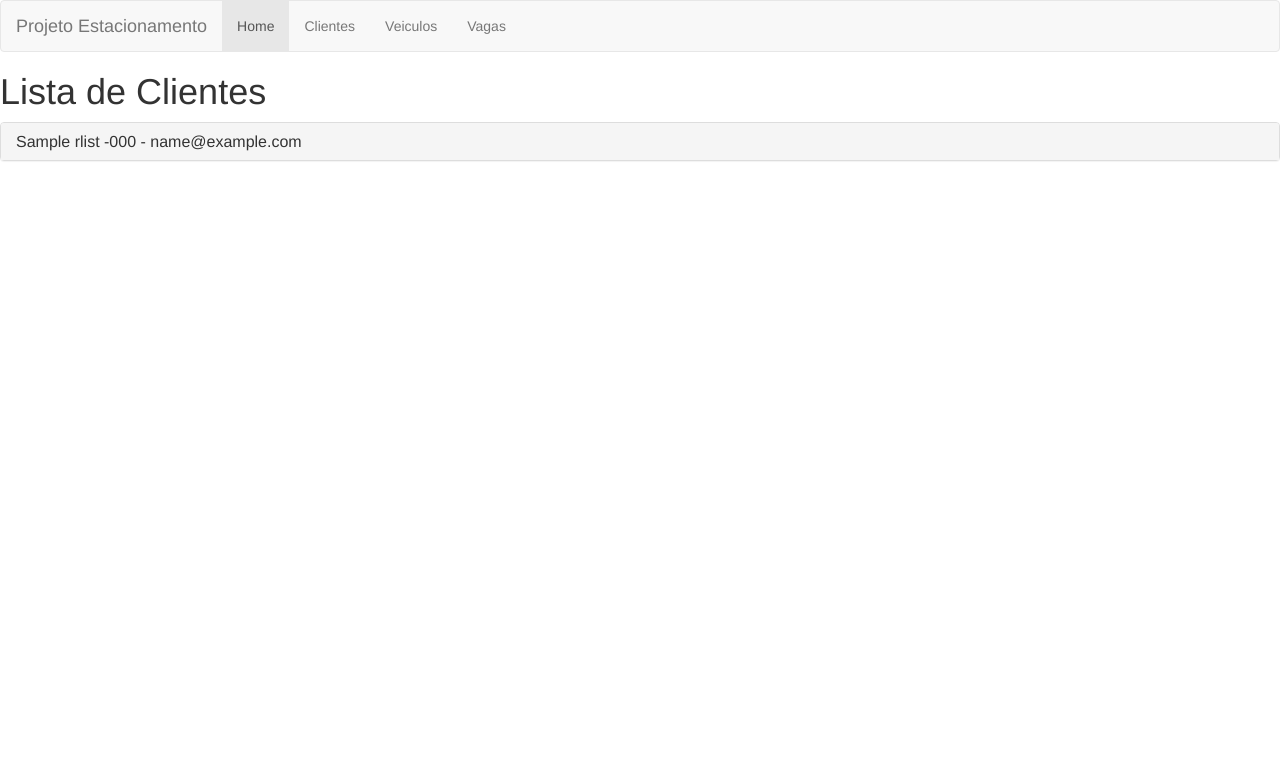
After one commit to rodrigolucianocosta/ProjectParking, a Django app: template ProjectParking/Parking/templates/Parking/listacliente.html in a window 1280 px wide. The commit adds this page. Shown: the top 779 px of the page. Run offline with Django 3.2, Linux system fonts and the light colour scheme; the template is opened without the code that fills it: most values are stand-ins (such as "Sample title", 1, 10 or a date in 2020); parts of the project's set-up code (start-up, migrations or seed data) failed here and were passed over; some libraries are stand-ins or nearby versions.

Commit message:
acerto de aplicacao

```diff
--- a/ProjectParking/Parking/models.py
+++ b/ProjectParking/Parking/models.py
@@ -52,11 +52,11 @@ class veiculo(models.Model):
 class vaga(models.Model):
 
 	#tipoVaga = models.CharField('Tipo de Vaga',max_length=1,choices=TIPO_VAGA,null=True)
-	cliente = models.OneToOneField(cliente,verbose_name="cliente",null=True)
+	cliente = models.ForeignKey(cliente,verbose_name="cliente",null=True)
 	numero = models.AutoField('numero da vaga',primary_key=True)
 	bloco  = models.CharField('bloco',max_length=2)
-	entrada = models.DateTimeField('entrada',null=True)
-	saida = models.DateTimeField('Saida',null=True)
+	entrada = models.TimeField('entrada',null=True)
+	saida = models.TimeField('Saida',null=True)
 	valorHora = models.FloatField('valorHora',validators=[MinValueValidator(2.00),MaxValueValidator(10)],null=True)
 
 	class Meta:
--- a/ProjectParking/Parking/templates/Parking/cadastracliente.html
+++ b/ProjectParking/Parking/templates/Parking/cadastracliente.html
@@ -41,7 +41,7 @@
    </div><br><br><br><br>
       <div class="col-md-5">
          <h2 align="center" >Alterar Clientes</h2><br>
-            <h4 align="center">Clique para alteração/consulta</h4>
+            <h4 align="center"><a href="/parking/listacliente">Clique para alteração/consulta </a></h4>
       </div>
    </div>
    <footer>
--- /dev/null
+++ b/ProjectParking/Parking/templates/Parking/listacliente.html
@@ -0,0 +1,58 @@
+{% load bootstrap3 %}
+{% bootstrap_css %}
+{% bootstrap_javascript %}
+{% bootstrap_messages %}
+<!DOCTYPE html>
+<html>
+<head>
+   <title>Listage / Alteracao de Clientes</title>
+
+</head>
+<body>
+
+	<!-- NAVBAR
+         ================================================== -->
+       <!--<div class="navbar navbar-default navbar-fixed-top" role="navigation">-->
+       <nav class="navbar navbar-default">
+  <div class="container-fluid">
+    <div class="navbar-header">
+      <a class="navbar-brand" href="#">Projeto Estacionamento</a>
+    </div>
+    <div>
+      <ul class="nav navbar-nav">
+        <li class="active"><a href="/parking/">Home</a></li>
+        <li><a href="/parking/cadastracliente/">Clientes</a></li>
+        <li><a href="/parking/cadastraveiculo">Veiculos</a></li>
+        <li><a href="/parking/cadastravaga">Vagas</a></li>
+      </ul>
+    </div>
+   </div>
+</nav>
+         <!--===============listando os clientes=================================== -->
+         <h1> Lista de Clientes</h1>
+         {% for rlist in ListaCliente %}
+     		<div class="panel-group" id="accordion" role=tablist aria-multiselectable="true">
+     			<div class="panel panel-default">
+     				<div class="panel-heading" role="tab" id="heading{{ forloop.counter }}">
+					  <h4 class="panel-title">
+					  	<a data-toggle="collapse" data-parent="#accordion" href="#collapse{{ forloop.counter }}" aria-expanded="true" aria-controls="collapse{{ forloop.counter }}">
+         					<!-- listando os nomes -->
+         					{{rlist.nome}} -{{rlist.telefone}} - {{rlist.email}}
+         				</a>
+         			  </h4>
+         			</div>
+         			<div id="collapse{{ forloop.counter }}" class="panel-collapse collapse" role="tabpanel" aria-labelledby="heading{{ forloop.counter }}">
+					  <div class="panel-body">
+         				{% for redit in ListaCliente %}
+         					{% if redit.ListaCliente == rlist %}
+         						<p><a href="{%url 'alteracliente' redit.id %}">{{redit.nome}}</a></p>
+         					{% endif %}
+         				{% endfor %}
+         			   </div>
+         			 </div>
+         		</div>
+         	</div>
+         {% endfor %}
+
+</body>
+</html>
--- a/ProjectParking/ProjectParking/urls.py
+++ b/ProjectParking/ProjectParking/urls.py
@@ -14,7 +14,7 @@ urlpatterns = patterns('',
     url(r'^parking/listacliente/$','Parking.views.ListaCliente',name='lista_clientes'),
     #url para listar os clientes
 
-    url(r'^parking/alteracliente/(?P<codigo>[0-9+])/$','Parking.views.AlteraCliente',name='alteracliente'),
+    url(r'^parking/alteracliente/(?P<codigo>[0-9]+)/$','Parking.views.AlteraCliente',name='alteracliente'),
     #url para alterar os clientes
 
     #-------------------------------------------------------------------------------------------------------------------
@@ -22,10 +22,10 @@ urlpatterns = patterns('',
     url(r'^parking/cadastraveiculo/$','Parking.views.CadastraVeiculo',name='cadastraVeiculo'),
     #url para cadastrar veiculos
 
-    url(r'^parkinglistaveiculos/$','Parking.views.ListaVeiculos',name='lista_veiculos'),
+    #url(r'^parkinglistaveiculos/$','Parking.views.ListaVeiculos',name='lista_veiculos'),
     # url(r'^parking/alteraveiculo/$','Parking.views.Alteraveiculo',name='alteraveiculo')
 
-    url(r'^parking/alteraveiculo(?P<codigo>[0-9])/$', 'Parking.views.Alteraveiculo',name='al'),
+    #url(r'^parking/alteraveiculo(?P<codigo>[0-9])/$', 'Parking.views.Alteraveiculo',name='al'),
 
 
     #------------------------------------------------------------------------------------------------------------------
```
Also changed, not shown: ProjectParking/Parking/views.py (+10 -6 lines), ProjectParking/Parking/migrations/0023_auto_20150623_1307.py (added), ProjectParking/Parking/migrations/0024_auto_20150623_1314.py (added), ProjectParking/Parking/templates/Parking/alteracliente.html (deleted), ProjectParking/db.sqlite3, 6 other files.
